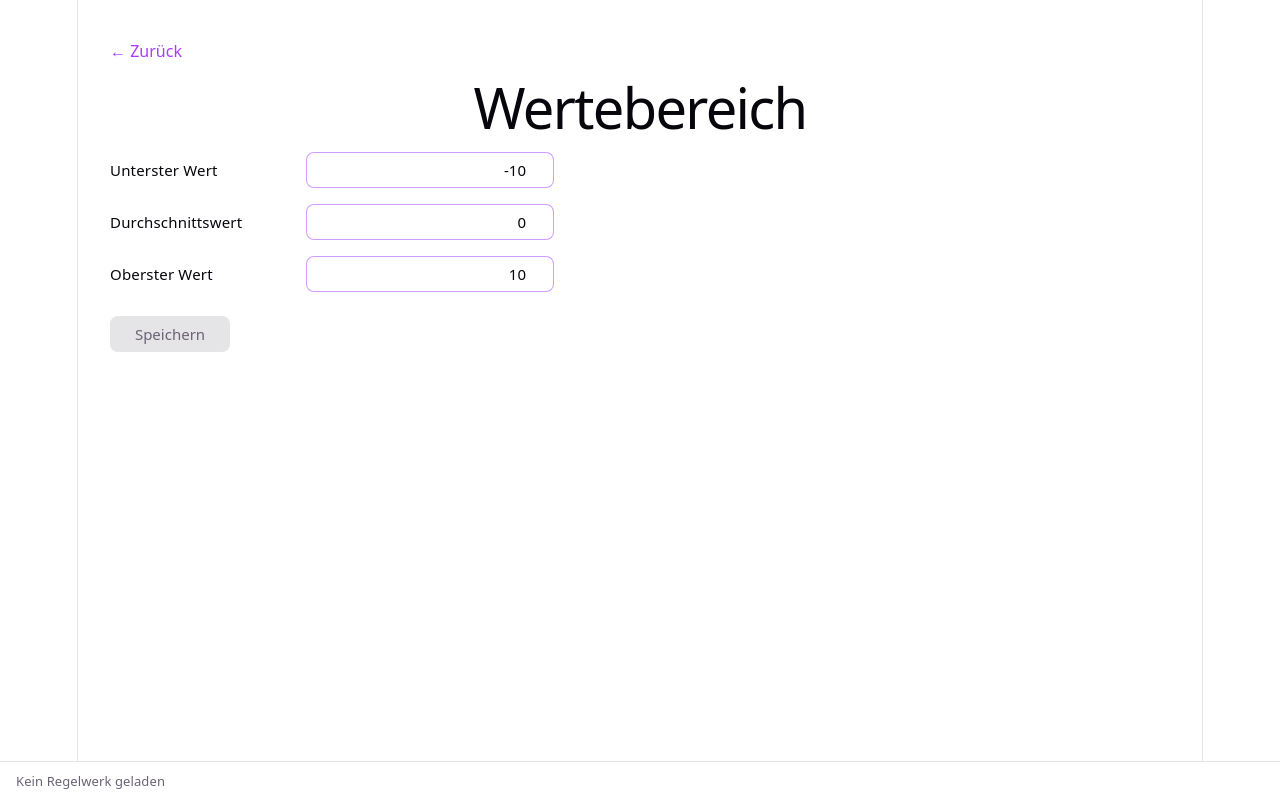
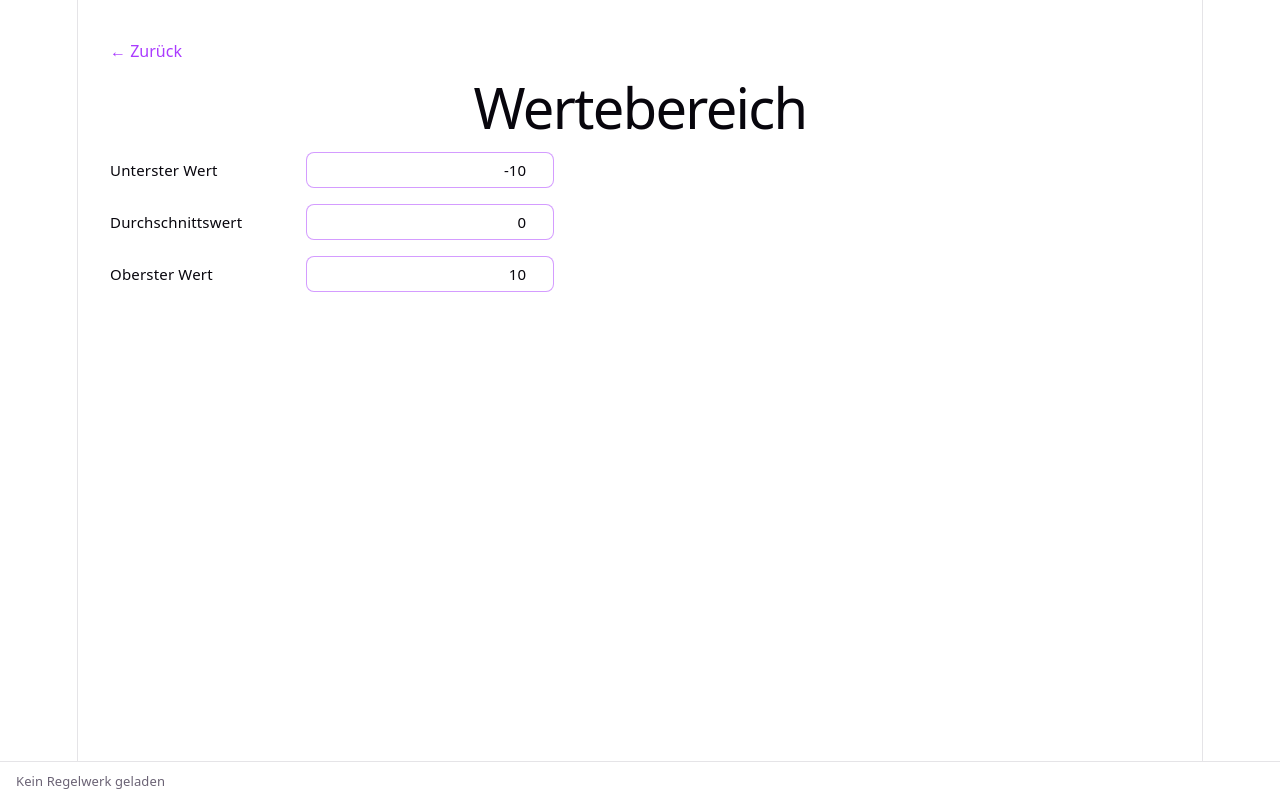
Before and after one commit to Heiges/rules-engine, a React (Vite) app in the folder frontend/: page /tile/werte in a window 1280 px wide. Built offline with nearby package versions, Linux system fonts and the light colour scheme.

Commit message:
persistence fixed

```diff
--- a/frontend/src/views/WerteView.tsx
+++ b/frontend/src/views/WerteView.tsx
@@ -10,16 +10,11 @@ export function WerteView() {
   const navigate = useNavigate()
   const { rulesetData, setRulesetData, currentRuleset, fileHandle } = useRuleset()
   const [werte, setWerte] = useState<ValueRange>(() => rulesetData?.valueRange ?? { min: -10, average: 0, max: 10 })
-  const [saved, setSaved] = useState(false)
-  const [saveError, setSaveError] = useState<string | null>(null)
 
-  const isValid = werte.min <= werte.average && werte.average <= werte.max
-
-  async function save() {
-    if (!rulesetData || !isValid) return
-    const updatedData = { ...rulesetData, valueRange: werte }
+  async function persist(updated: ValueRange) {
+    if (!rulesetData) return
+    const updatedData = { ...rulesetData, valueRange: updated }
     setRulesetData(updatedData)
-    setSaveError(null)
     try {
       if (fileHandle) {
         const xml = await exportRuleset(updatedData)
@@ -29,17 +24,21 @@ export function WerteView() {
       } else if (currentRuleset) {
         await saveRuleset(currentRuleset, updatedData)
       }
-      setSaved(true)
-      setTimeout(() => setSaved(false), 1800)
-    } catch (err) {
-      setSaveError(err instanceof Error ? err.message : String(err))
-    }
+    } catch (_) {}
   }
 
   function update(field: keyof ValueRange, raw: string) {
     const val = parseInt(raw, 10)
     if (!isNaN(val)) setWerte(prev => ({ ...prev, [field]: val }))
-    setSaved(false)
+  }
+
+  function commit(field: keyof ValueRange, raw: string) {
+    const val = parseInt(raw, 10)
+    if (!isNaN(val)) {
+      const updated = { ...werte, [field]: val }
+      setWerte(updated)
+      persist(updated)
+    }
   }
 
   return (
@@ -56,6 +55,7 @@ export function WerteView() {
             className="werte-input"
             value={werte.min}
             onChange={e => update('min', e.target.value)}
+            onBlur={e => commit('min', e.target.value)}
           />
         </div>
 
@@ -67,6 +67,7 @@ export function WerteView() {
             className="werte-input"
             value={werte.average}
             onChange={e => update('average', e.target.value)}
+            onBlur={e => commit('average', e.target.value)}
           />
         </div>
 
@@ -78,23 +79,9 @@ export function WerteView() {
             className="werte-input"
             value={werte.max}
             onChange={e => update('max', e.target.value)}
+            onBlur={e => commit('max', e.target.value)}
           />
         </div>
-
-        {!isValid && (
-          <p className="werte-error">
-            Ungültige Werte: unterster ≤ Durchschnitt ≤ oberster Wert erforderlich.
-          </p>
-        )}
-        {saveError && <p className="werte-error">{saveError}</p>}
-
-        <button
-          className="werte-save-btn"
-          onClick={save}
-          disabled={!isValid || !rulesetData}
-        >
-          {saved ? '✓ Gespeichert' : 'Speichern'}
-        </button>
       </div>
     </div>
   )
```
